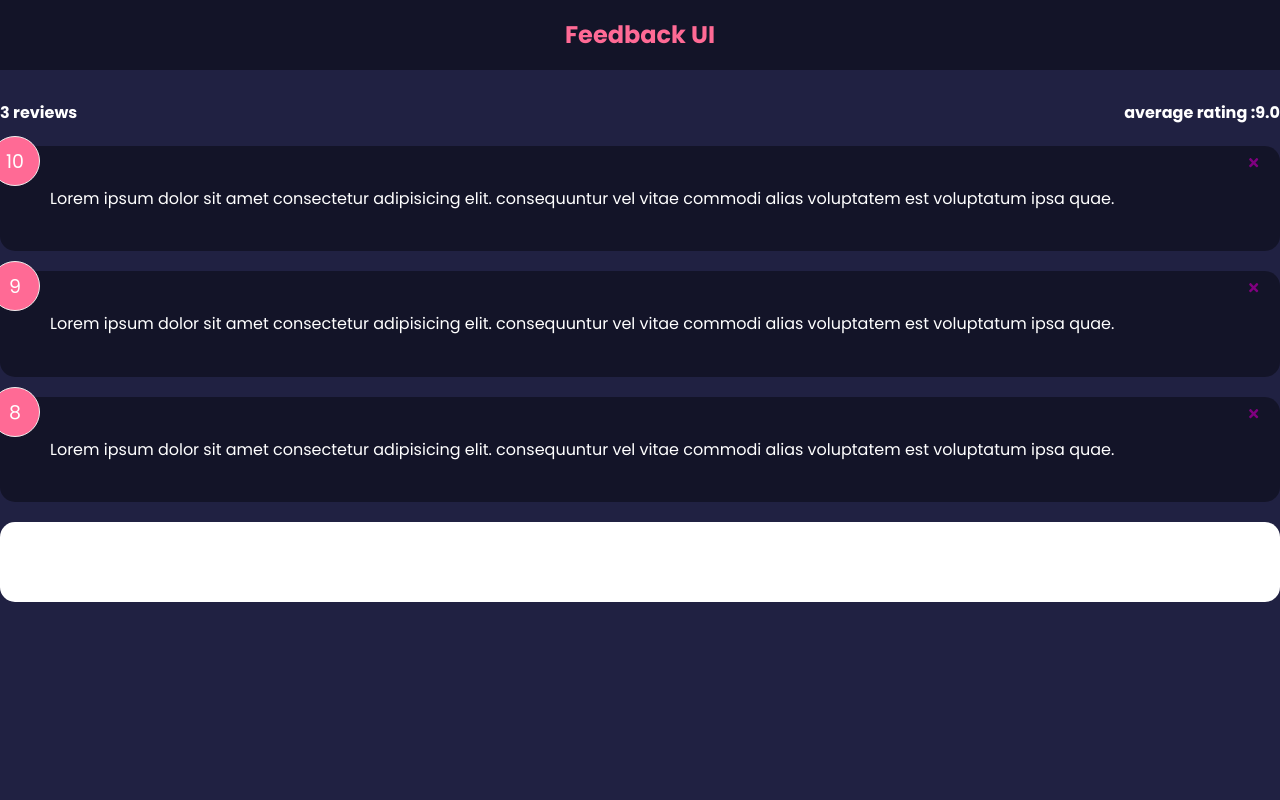
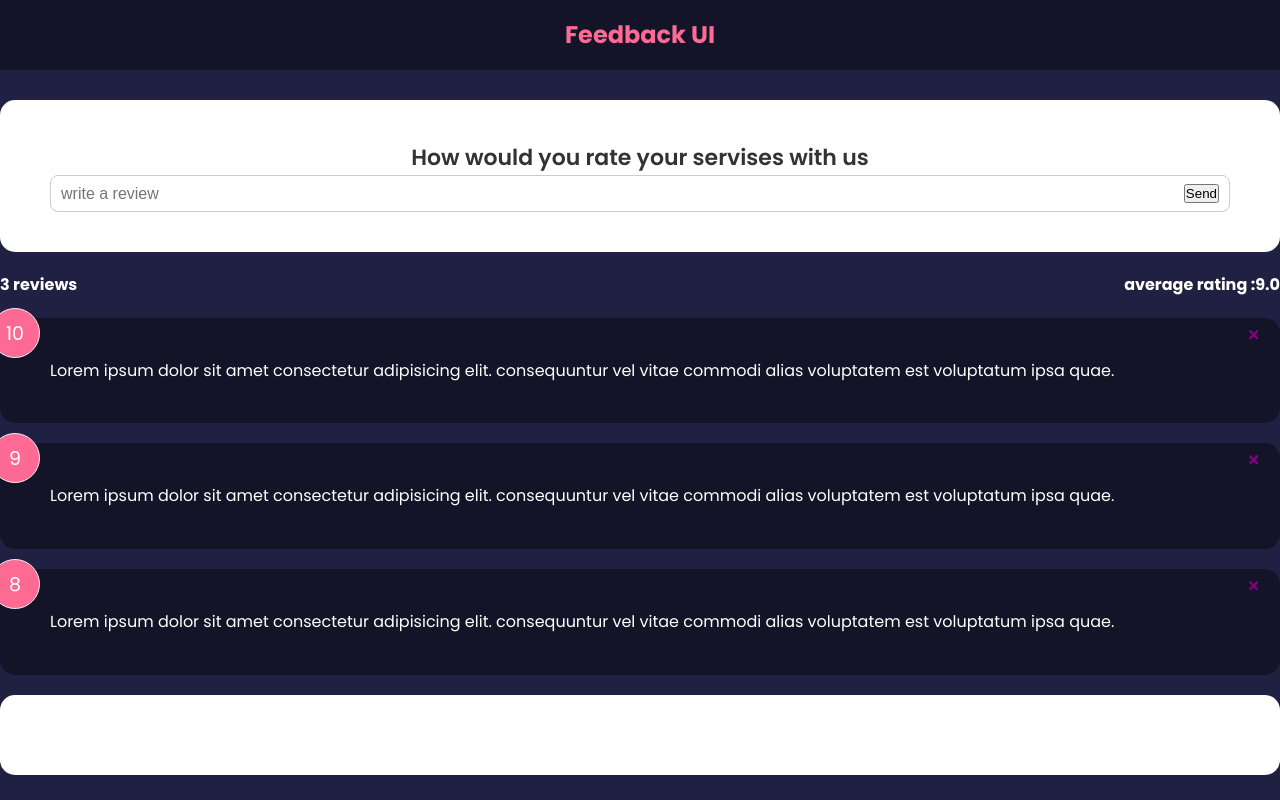
Before and after one commit to sadafamininia99/React-Feedback-ui, a React (Create React App) app: page / in a window 1280 px wide. Built offline with nearby package versions, Linux system fonts and the light colour scheme.

Commit message:
submit form :

```diff
--- a/src/App.js
+++ b/src/App.js
@@ -3,6 +3,7 @@
 import FeedbackList from "./components/FeedbackList";
 import FeedbackData from "./components/data/FeedbackData";
 import FeedbackStats from "./components/FeedbackStats"
+import FeedbackForm from "./components/FeedbackForm";
 import Card from "./components/shared/Card";
 
 function App() {
@@ -17,6 +18,7 @@
     <>
       <Header />
       <div className="contsiner">
+        <FeedbackForm />
         <FeedbackStats  feedback={feedback}/>
         <FeedbackList feedback={feedback} deleteFeedback={deleteFeedback} />
         <Card />
--- /dev/null
+++ b/src/components/FeedbackForm.jsx
@@ -0,0 +1,30 @@
+import { useState } from "react";
+import Card from "./shared/Card";
+
+function FeedbackForm() {
+  const [text, setText] = useState("");
+
+  const handleTextChange = (e) => {
+    // setText(e.target.value) get value from input
+    setText(e.target.value);
+  };
+  return (
+    <Card>
+      <form>
+        <h2>How would you rate your servises with us</h2>
+        {/*todo rating select */}
+        <div className="input-group">
+          <input
+            onChange={handleTextChange}
+            type="text"
+            placeholder="write a review"
+            value={text}
+          />
+          <button type="submit">Send</button>
+        </div>
+      </form>
+    </Card>
+  );
+}
+
+export default FeedbackForm;
```
